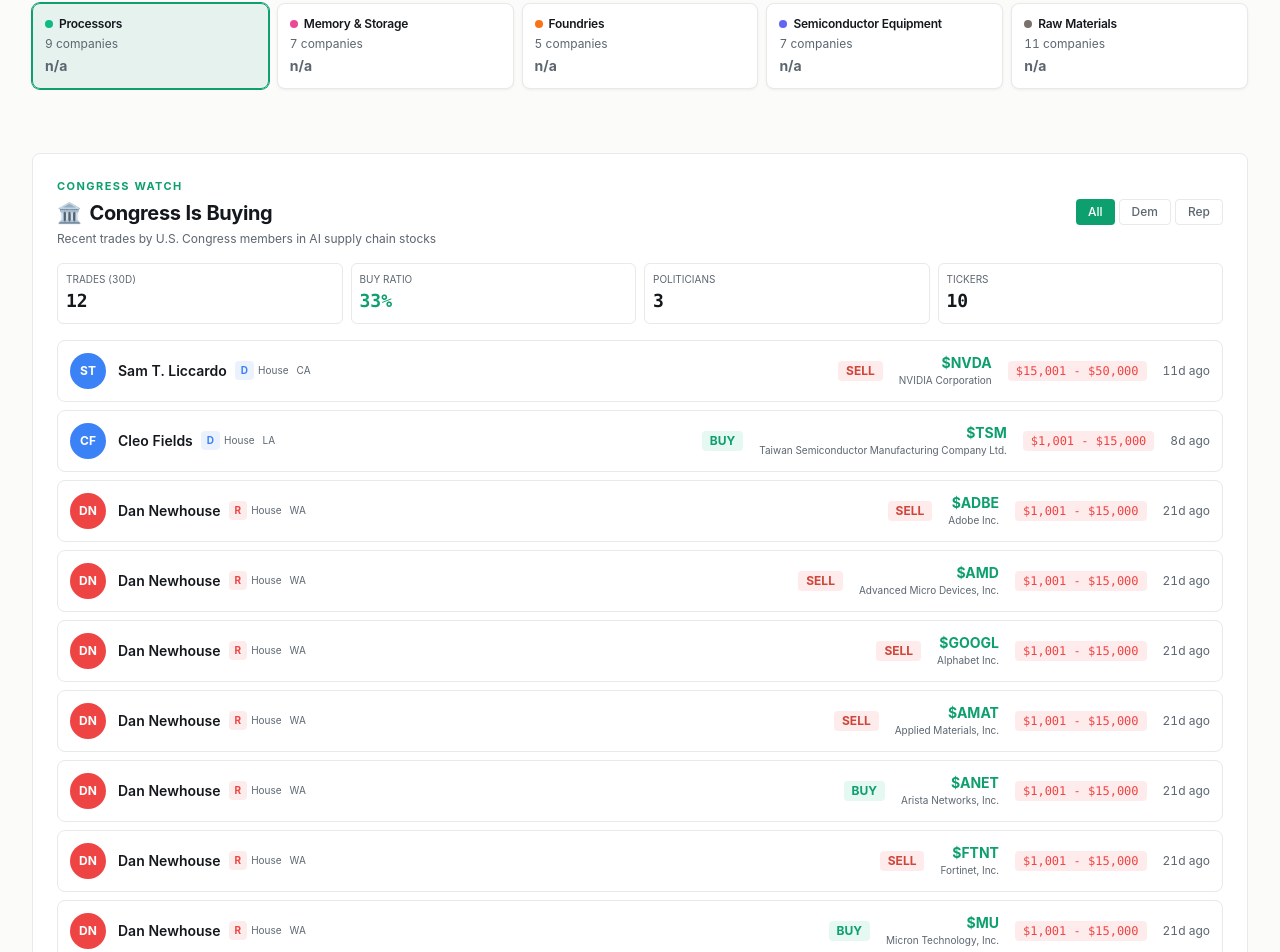
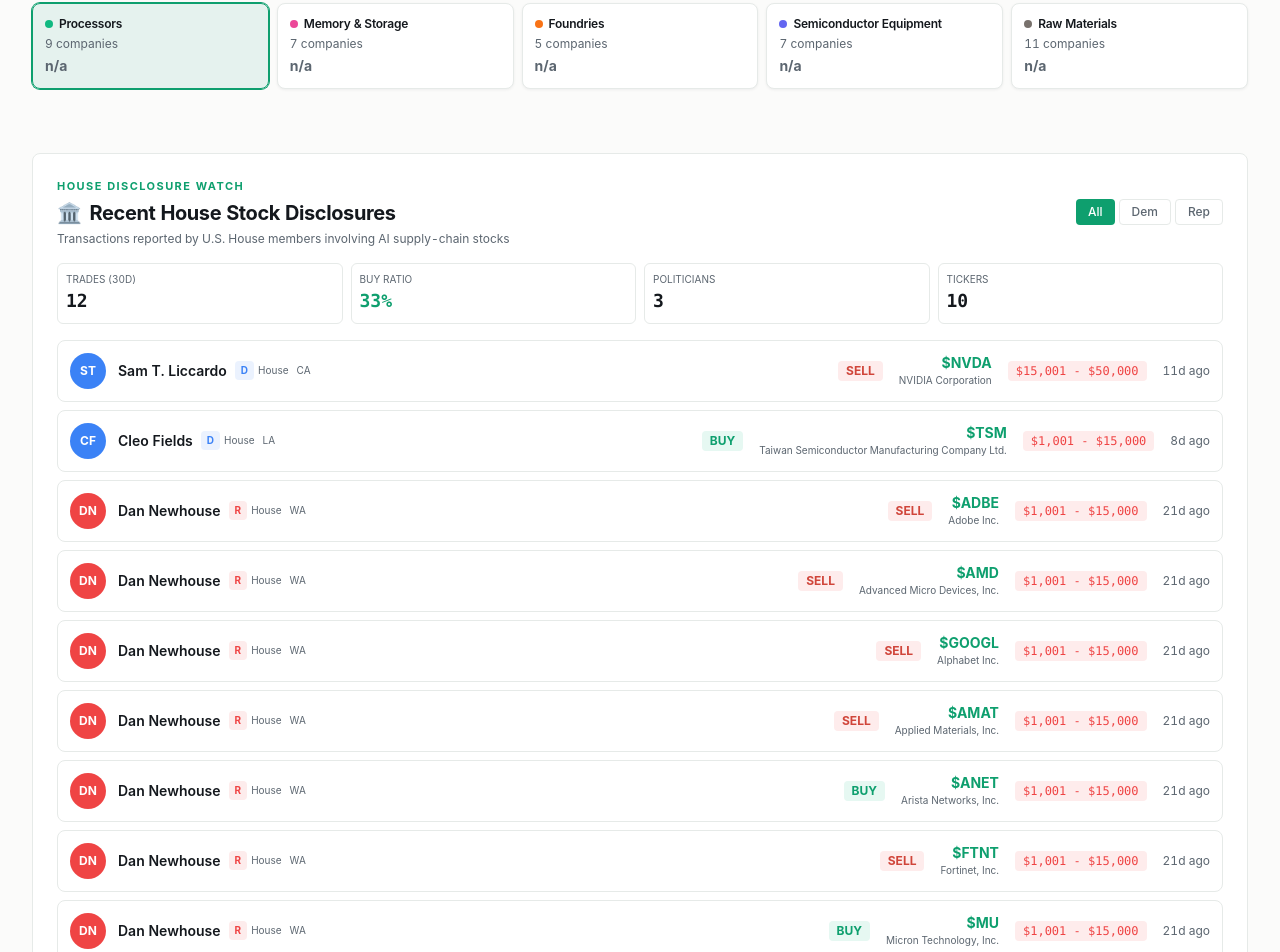
Before and after one commit to tLordJoe/intelligence-trade, a Next.js app: page / in a window 1280 px wide. Shown: the part 3560-4512 px from the top of the page. Built offline with nearby package versions, Linux system fonts and the light colour scheme; no server answers.

Commit message:
Use neutral styling for unknown party

```diff
--- a/src/components/CongressTrades.tsx
+++ b/src/components/CongressTrades.tsx
@@ -1,7 +1,7 @@
 "use client";
 
 import { useEffect, useState } from "react";
-import type { CongressTrade } from "@/lib/congress-data";
+import type { CongressTrade } from "@/lib/congress-types";
 
 function AmountBadge({ amount }: { amount: string }) {
   const num = parseInt(amount.replace(/[^0-9]/g, ""));
@@ -25,9 +25,14 @@
   );
 }
 
-function PartyBadge({ party, chamber }: { party: "D" | "R"; chamber: string }) {
-  const color = party === "D" ? "#3B82F6" : "#EF4444";
-  const bg = party === "D" ? "rgba(59, 130, 246, 0.1)" : "rgba(239, 68, 68, 0.1)";
+function partyColors(party: CongressTrade["party"]) {
+  if (party === "D") return { color: "#3B82F6", bg: "rgba(59, 130, 246, 0.1)" };
+  if (party === "R") return { color: "#EF4444", bg: "rgba(239, 68, 68, 0.1)" };
+  return { color: "var(--text-dim)", bg: "var(--bg-inset)" };
+}
+
+function PartyBadge({ party, chamber }: { party: CongressTrade["party"]; chamber: string }) {
+  const { color, bg } = partyColors(party);
   return (
     <div className="flex items-center gap-1">
       <span
@@ -78,12 +83,12 @@
       >
         <div className="flex flex-col md:flex-row md:items-center justify-between gap-3 mb-4">
           <div>
-            <div className="kicker mb-1">Congress Watch</div>
+            <div className="kicker mb-1">House Disclosure Watch</div>
             <h2 className="text-xl font-bold flex items-center gap-2" style={{ color: "var(--text)" }}>
-              <span>🏛️</span> Congress Is Buying
+              <span>🏛️</span> Recent House Stock Disclosures
             </h2>
             <p className="text-xs mt-1" style={{ color: "var(--text-dim)" }}>
-              Recent trades by U.S. Congress members in AI supply chain stocks
+              Transactions reported by U.S. House members involving AI supply-chain stocks
             </p>
           </div>
           <div className="flex gap-1">
@@ -140,7 +145,7 @@
         )}
         {status === "ok" && filtered.length === 0 && (
           <div className="rounded-lg border p-6 text-center text-xs" style={{ borderColor: "var(--border)", color: "var(--text-dim)" }}>
-            No recent trades match this filter. Congress files on a delay of up to 45 days — check back soon.
+            No recent trades match this filter. House filings can appear up to 45 days after a transaction.
           </div>
         )}
 
@@ -154,7 +159,7 @@
               <div className="flex items-center gap-3 flex-1 min-w-0">
                 <div
                   className="w-9 h-9 rounded-full flex items-center justify-center text-white text-xs font-bold shrink-0"
-                  style={{ backgroundColor: trade.party === "D" ? "#3B82F6" : "#EF4444" }}
+                  style={{ backgroundColor: partyColors(trade.party).color }}
                 >
                   {trade.politician.split(" ").map((w) => w[0]).join("").slice(0, 2)}
                 </div>
```
